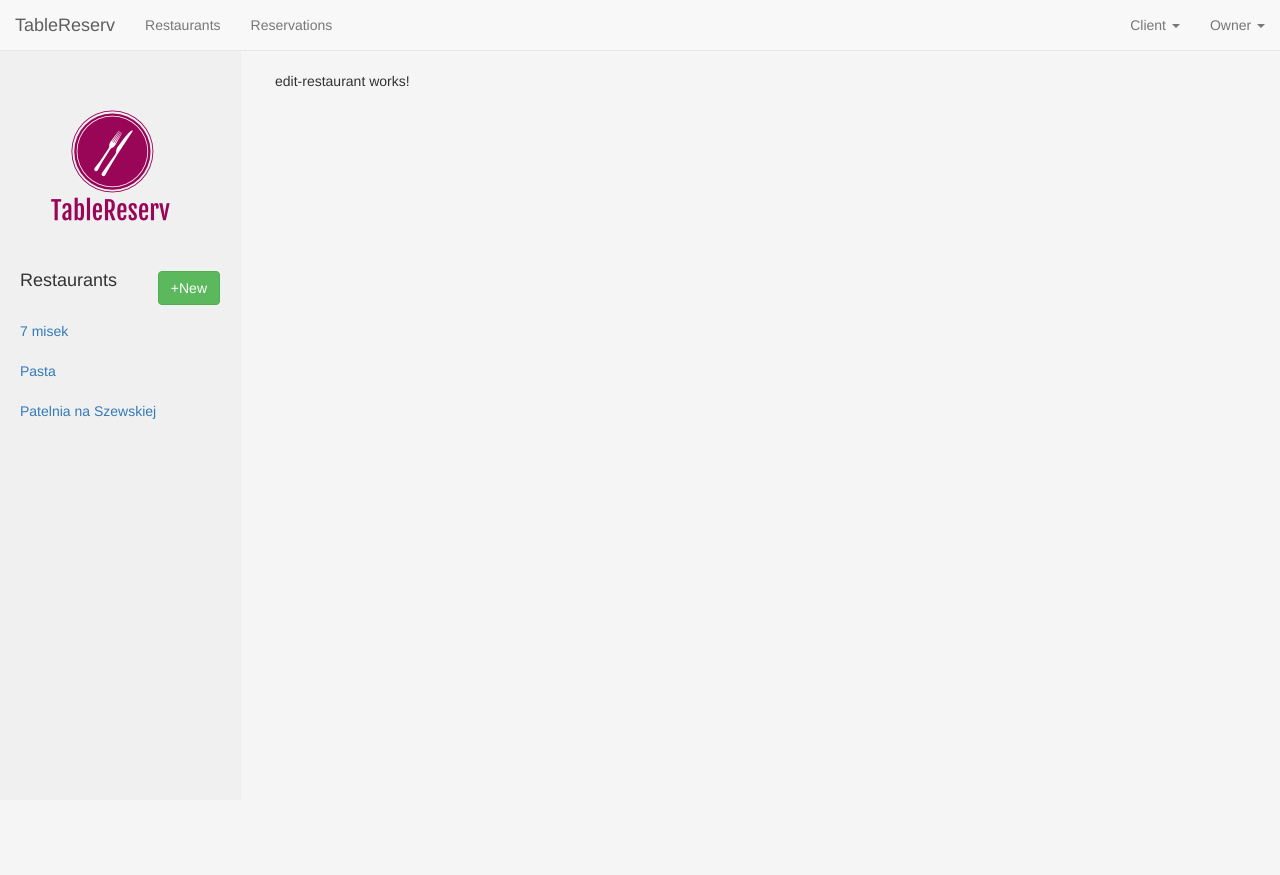
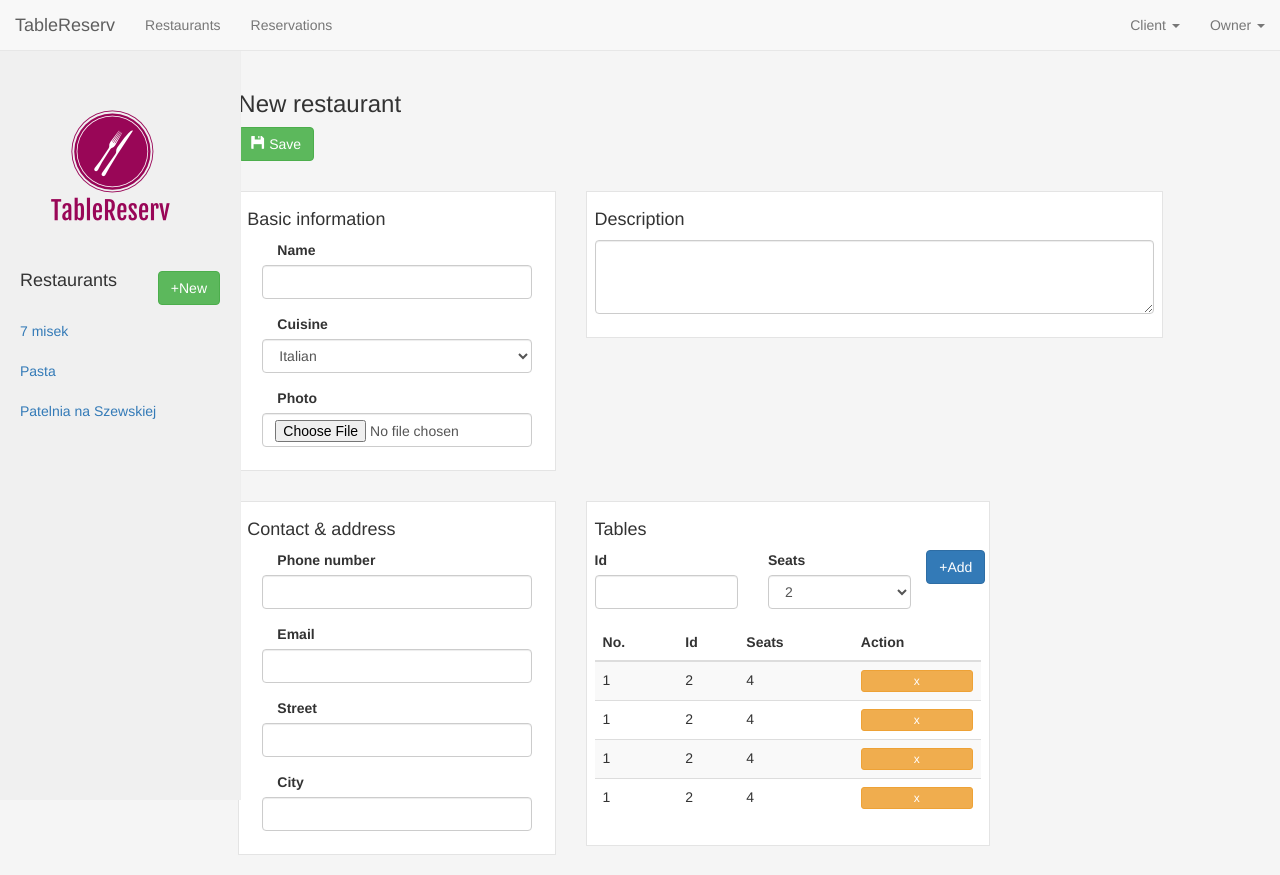
Before and after one commit to olafkrawczyk/restaurantFinderFront, an Angular app: page /dashboard/edit in a window 1280 px wide. Before the commit the page ends 800 px from the top, so only its background shows below. Built offline with nearby package versions, Linux system fonts and the light colour scheme.

Commit message:
dashboard updates

```diff
--- a/src/app/app.component.html
+++ b/src/app/app.component.html
@@ -6,34 +6,48 @@
 
     <div class="collapse navbar-collapse">
       <ul class="nav navbar-nav">
-        <li routerLinkActive="active"><a routerLink="/restaurants">Restaurants</a></li>
-        <li routerLinkActive="active"><a routerLink="/reservations">Reservations</a></li>
+        <li routerLinkActive="active">
+          <a routerLink="/restaurants">Restaurants</a>
+        </li>
+        <li routerLinkActive="active">
+          <a routerLink="/reservations">Reservations</a>
+        </li>
       </ul>
       <ul class="nav navbar-nav navbar-right">
 
         <li class="dropdown" ngbDropdown>
-          <a style="cursor: pointer;" class="dropdown-toggle" role="button" ngbDropdownToggle>Client <span class="caret"></span></a>
+          <a style="cursor: pointer;" class="dropdown-toggle" role="button" ngbDropdownToggle>Client
+            <span class="caret"></span>
+          </a>
           <ul class="dropdown-menu" ngbDropdownMenu>
-            <li><a routerLink="/signup" style="cursor: pointer">Register</a></li>
-            <li><a routerLink="/signin" style="cursor: pointer">Sign In</a></li>
+            <li>
+              <a routerLink="/signup" style="cursor: pointer">Register</a>
+            </li>
+            <li>
+              <a routerLink="/signin" style="cursor: pointer">Sign In</a>
+            </li>
           </ul>
         </li>
 
         <li class="dropdown" ngbDropdown>
-            <a style="cursor: pointer;" class="dropdown-toggle" role="button" ngbDropdownToggle>Owner <span class="caret"></span></a>
-            <ul class="dropdown-menu" ngbDropdownMenu>
-              <li class="dropdown-item"><a style="cursor: pointer;">Log In</a></li>
-              <li class="dropdown-item"><a style="cursor: pointer;">Register</a></li>
-            </ul>
+          <a style="cursor: pointer;" class="dropdown-toggle" role="button" ngbDropdownToggle>Owner
+            <span class="caret"></span>
+          </a>
+          <ul class="dropdown-menu" ngbDropdownMenu>
+            <li class="dropdown-item">
+              <a style="cursor: pointer;">Log In</a>
+            </li>
+            <li class="dropdown-item">
+              <a style="cursor: pointer;">Register</a>
+            </li>
+          </ul>
         </li>
       </ul>
     </div>
   </div>
 </nav>
-<div class="container">
-  <div class="row">
-    <div class="col-md-12">
-      <router-outlet></router-outlet>
-    </div>
+<div class="row-fluid">
+  <div class="col-md-12">
+    <router-outlet></router-outlet>
   </div>
 </div>
--- a/src/app/owner/dashboard/dashboard.component.css
+++ b/src/app/owner/dashboard/dashboard.component.css
@@ -0,0 +1,3 @@
+.main {
+    margin-bottom: 20px;
+}
--- a/src/app/owner/dashboard/edit-restaurant/edit-restaurant.component.css
+++ b/src/app/owner/dashboard/edit-restaurant/edit-restaurant.component.css
@@ -0,0 +1,24 @@
+.dashboard-widget {
+    border: 1px solid #e4e4e4;
+    background: #fff;
+    padding: 8px;
+}
+
+.dashboard-widget > .progress {
+    margin: 10px;
+}
+
+.dashboard-widget-body {
+    padding-left: 15px;
+    padding-right: 15px;
+}
+
+.dashboard-content {
+    margin-top: 30px;
+}
+
+textarea {
+    max-width: 100%;
+    max-height: 100%;
+    min-width: 100%;
+}
--- a/src/app/owner/dashboard/edit-restaurant/edit-restaurant.component.html
+++ b/src/app/owner/dashboard/edit-restaurant/edit-restaurant.component.html
@@ -1,3 +1,127 @@
-<p>
-  edit-restaurant works!
-</p>
+<h3>New restaurant</h3>
+<form [formGroup]="restaurantForm" (ngSubmit)="onSubmit()">
+  <button type="submit" class="btn btn-success">
+    <span class="glyphicon glyphicon-floppy-disk"></span> Save</button>
+
+  <div class="row dashboard-content">
+    <div class="col-xs-4 col-sm-4 col-md-4 col-lg-4">
+      <div class="dashboard-widget">
+        <h4>Basic information</h4>
+        <div class="dashboard-widget-body">
+          <div class="form-group">
+            <label for="name" class="col-sm-2">Name</label>
+            <input type="text" id="name" name="name" class="form-control" formControlName="name">
+            <span class="help-block" *ngIf="!restaurantForm.get('name').valid && restaurantForm.get('name').touched">Name is required</span>
+          </div>
+          <div class="form-group">
+            <label for="cuisine" class="col-sm-2">Cuisine</label>
+            <select name="cuisine" id="cuisine" class="form-control" formControlName="cuisine">
+              <option *ngFor="let cuisine of cuisines" [value]="cuisine">{{cuisine}}</option>
+            </select>
+          </div>
+          <div class="form-group">
+            <label for="photo" class="col-sm-2">Photo</label>
+            <input type="file" id="photo" name="photo" class="form-control" formControlName="photo">
+          </div>
+        </div>
+      </div>
+    </div>
+    <div class="col-xs-7 col-sm-7 col-md-7 col-lg-7">
+      <div class="dashboard-widget">
+        <h4>Description</h4>
+        <div class="form-group">
+          <textarea name="description" formControlName="description" class="form-control" rows="3" required="required"></textarea>
+        </div>
+      </div>
+    </div>
+  </div>
+  <div class="row dashboard-content">
+    <div class="col-xs-4 col-sm-4 col-md-4 col-lg-4">
+      <div class="dashboard-widget">
+        <h4>Contact & address</h4>
+        <div class="dashboard-widget-body" formGroupName="address">
+          <div class="form-group">
+            <label for="phone" class="col-sm-6">Phone number</label>
+            <input type="text" id="phone" name="phone" class="form-control" formControlName="phone">
+          </div>
+          <div class="form-group">
+            <label for="email" class="col-sm-6">Email</label>
+            <input type="text" id="email" name="email" class="form-control" formControlName="email">
+          </div>
+          <div class="form-group">
+            <label for="street" class="col-sm-6">Street</label>
+            <input type="text" id="street" name="street" class="form-control" formControlName="street">
+          </div>
+          <div class="form-group">
+            <label for="city" class="col-sm-6">City</label>
+            <input type="text" id="city" name="city" class="form-control" formControlName="city">
+          </div>
+        </div>
+      </div>
+    </div>
+    <div class="col-xs-5 col-sm-5 col-md-5 col-lg-5">
+      <div class="dashboard-widget">
+        <h4>Tables</h4>
+        <div class="row">
+          <div class="form-group col-xs-5 col-sm-5 col-md-5 col-lg-5">
+            <label for="tableId">Id</label>
+            <input type="text" id="tableId" class="form-control">
+          </div>
+          <div class="form-group col-xs-5 col-sm-5 col-md-5 col-lg-5">
+            <label for="seats">Seats</label>
+            <select name="seats" id="seats" class="form-control">
+              <option value="2">2</option>
+              <option value="4">4</option>
+              <option value="6">6</option>
+            </select>
+          </div>
+          <button type="button" class="btn btn-primary"> +Add</button>
+        </div>
+        <table class="table table-striped">
+          <thead>
+            <tr>
+              <th>No.</th>
+              <th>Id</th>
+              <th>Seats</th>
+              <th>Action</th>
+            </tr>
+          </thead>
+          <tbody>
+            <tr>
+              <td>1</td>
+              <td>2</td>
+              <td>4</td>
+              <td>
+                <button type="button" class="btn btn-xs btn-block btn-warning">x</button>
+              </td>
+            </tr>
+            <tr>
+              <td>1</td>
+              <td>2</td>
+              <td>4</td>
+              <td>
+                <button type="button" class="btn btn-xs btn-block btn-warning">x</button>
+              </td>
+            </tr>
+            <tr>
+              <td>1</td>
+              <td>2</td>
+              <td>4</td>
+              <td>
+                <button type="button" class="btn btn-xs btn-block btn-warning">x</button>
+              </td>
+            </tr>
+            <tr>
+              <td>1</td>
+              <td>2</td>
+              <td>4</td>
+              <td>
+                <button type="button" class="btn btn-xs btn-block btn-warning">x</button>
+              </td>
+            </tr>
+          </tbody>
+        </table>
+      </div>
+    </div>
+  </div>
+</form>
--- a/src/app/owner/dashboard/edit-restaurant/edit-restaurant.component.ts
+++ b/src/app/owner/dashboard/edit-restaurant/edit-restaurant.component.ts
@@ -1,3 +1,4 @@
+import { FormGroup, FormControl, Validators } from '@angular/forms';
 import { Component, OnInit } from '@angular/core';
 
 @Component({
@@ -6,10 +7,28 @@ import { Component, OnInit } from '@angular/core';
   styleUrls: ['./edit-restaurant.component.css']
 })
 export class EditRestaurantComponent implements OnInit {
+  cuisines = ['Italian', 'Thai', 'Japanese', 'Fast Food'];
+  restaurantForm: FormGroup;
 
   constructor() { }
 
   ngOnInit() {
+    this.restaurantForm = new FormGroup({
+      'name': new FormControl(null, Validators.required),
+      'cuisine': new FormControl(this.cuisines[0]),
+      'photo': new FormControl(null),
+      'description': new FormControl(null),
+      'address' : new FormGroup({
+        'phone': new FormControl(null),
+        'email': new FormControl(null),
+        'street': new FormControl(null),
+        'city': new FormControl(null)
+      })
+    });
   }
 
+  onSubmit() {
+    console.log('Submited!');
+    console.log(this.restaurantForm.value);
+  }
 }
--- a/src/app/owner/owner.module.ts
+++ b/src/app/owner/owner.module.ts
@@ -1,3 +1,4 @@
+import { ReactiveFormsModule } from '@angular/forms';
 import { OwnerRoutingModule } from './owner-routing.module';
 import { NgModule } from '@angular/core';
 import { CommonModule } from '@angular/common';
@@ -8,7 +9,8 @@ import { EditRestaurantComponent } from './dashboard/edit-restaurant/edit-restau
 @NgModule({
   imports: [
     CommonModule,
-    OwnerRoutingModule
+    OwnerRoutingModule,
+    ReactiveFormsModule
   ],
   declarations: [DashboardComponent, SidebarComponent, EditRestaurantComponent]
 })
```
